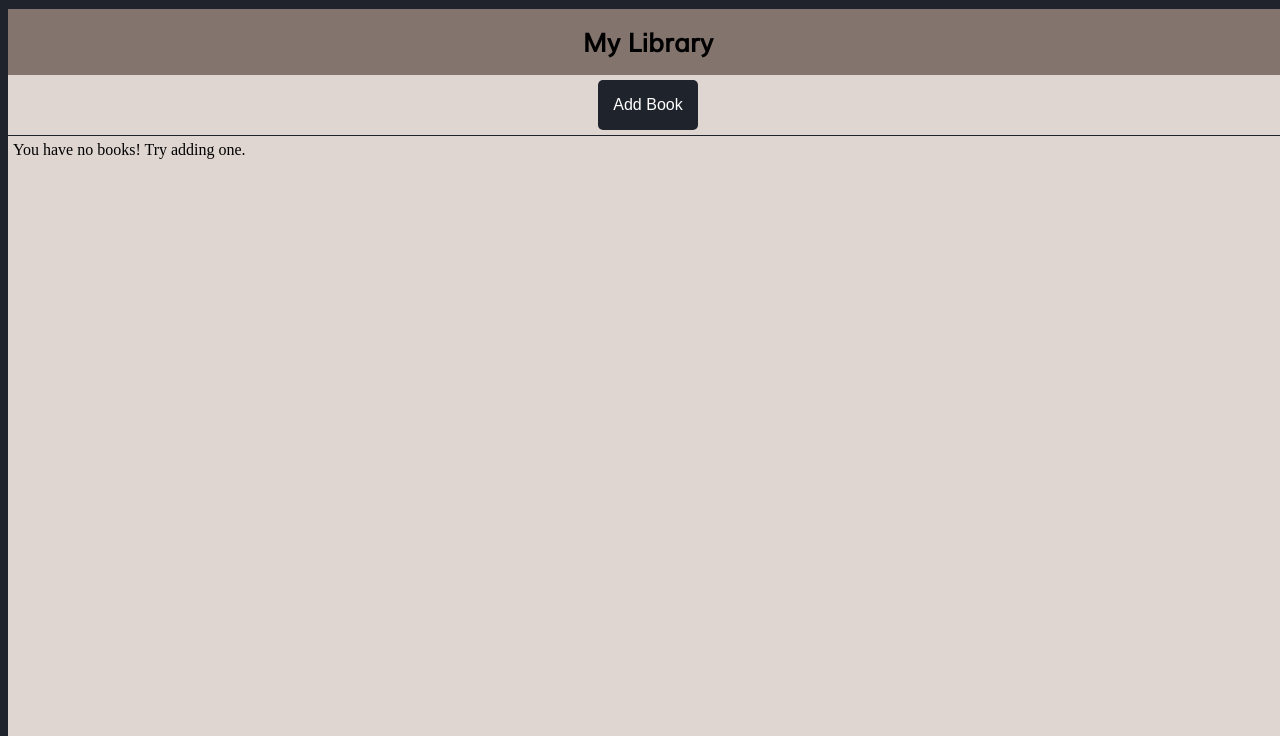
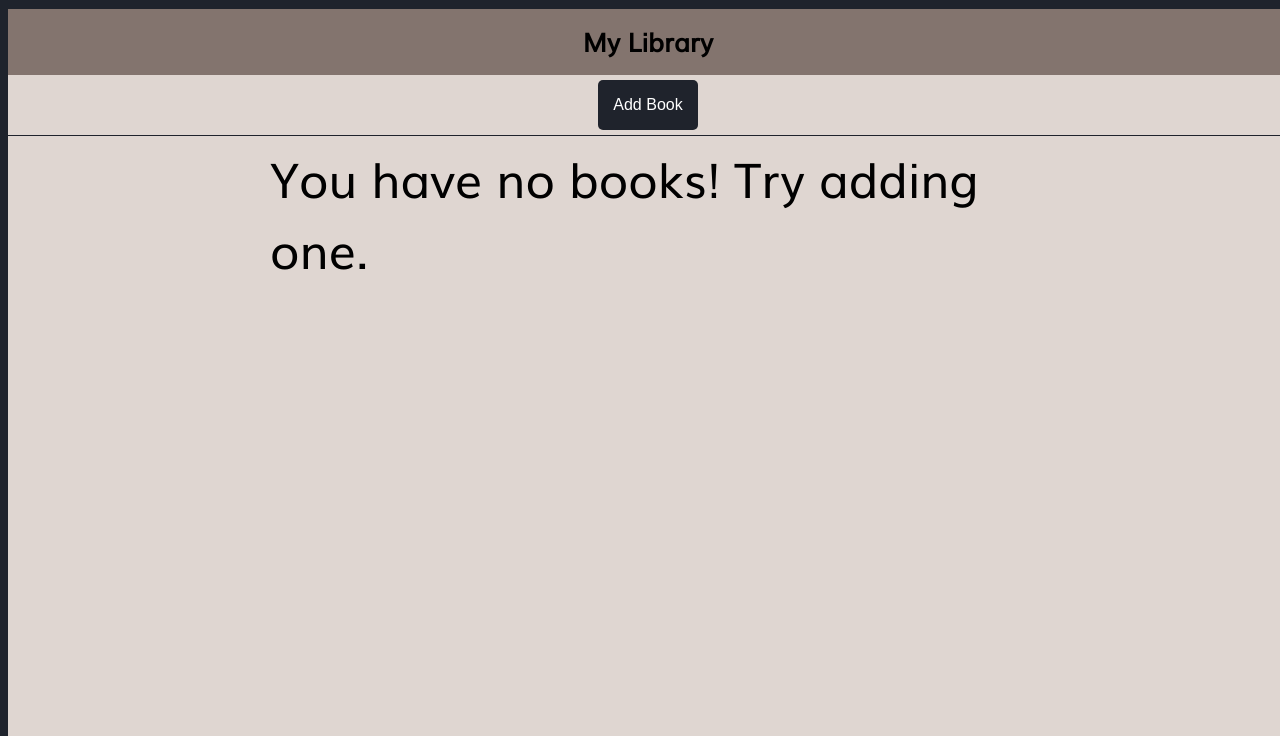
Before and after one commit to JaeGif/Library, a plain HTML site: page index.html in a window 1280 px wide. Shown: the top 736 px of the page. Drawn offline with Linux system fonts and the light colour scheme.

Commit message:
no books message styled

```diff
--- a/script.js
+++ b/script.js
@@ -144,8 +144,8 @@ function checkBookStatus(bookObj) {
     }
 }
 const cardGrid = document.getElementById('main-grid')
-
 const emptyLibraryNotice = document.createElement('div')
+emptyLibraryNotice.id = 'empty-notice'
 emptyLibraryNotice.textContent = 'You have no books! Try adding one.'
 cardGrid.appendChild(emptyLibraryNotice)
 
--- a/styles.css
+++ b/styles.css
@@ -52,7 +52,6 @@ a, a:link, a:visited {
 img {
     margin-bottom: -15px;
 }
-
 #main-content {
     background-color: var(--highlight-light);
     height: 100%;
@@ -107,6 +106,11 @@ input {
     height: 25px;
     border: none;
     border-radius: 8px;
+}
+#empty-notice {
+    grid-column: 2/5;
+    font-size: 3em;
+    font-family: 'Muli', 'Segoe UI', Tahoma, Geneva, Verdana, sans-serif;
 }
 .card-grid {
     padding: 5px;
```
